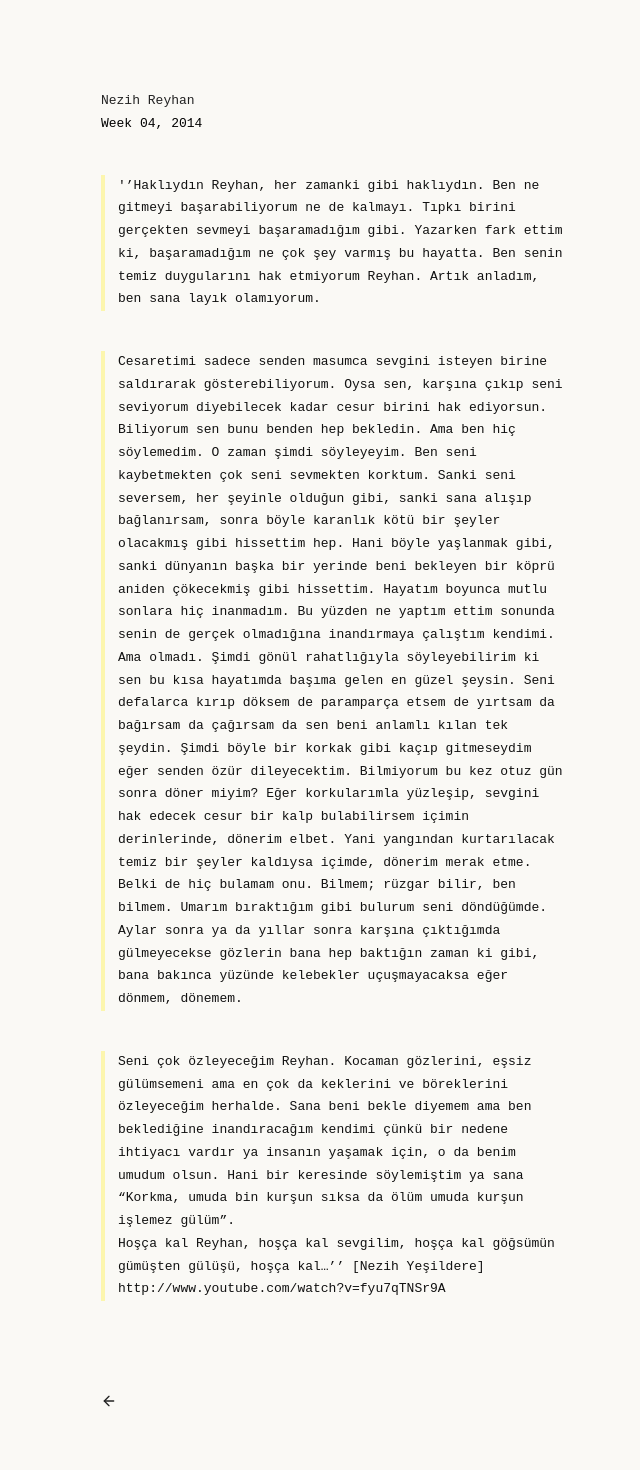
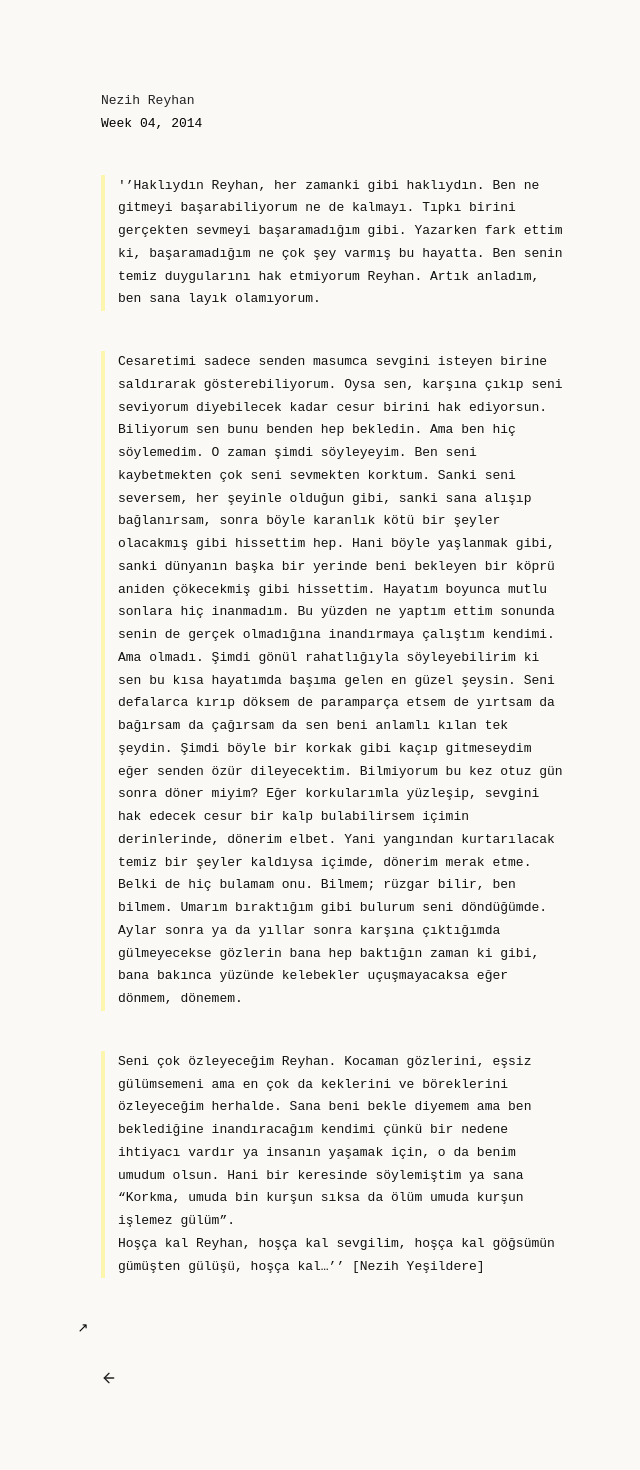
Before and after one commit to hayriartar/hayriartar.github.io, a Jekyll site: the page built from _posts/2014-01-27-nezih.md, in a window 1280 px wide. Shown: the whole page, without its empty margins (305-945 px from the left). Built offline with Jekyll 4.4.1, drawn with Linux system fonts in a browser that asks for light colours; after the commit the page ends 1447 px from its top, so only the background shows below that; some of the changed lines change nothing that is shown.

Commit message:
some changes

```diff
--- a/_posts/2014-01-27-nezih.md
+++ b/_posts/2014-01-27-nezih.md
@@ -28,4 +28,6 @@ Aylar sonra ya da yıllar sonra karşına çıktığımda gülmeyecekse gözleri
 >Seni çok özleyeceğim Reyhan. Kocaman gözlerini, eşsiz gülümsemeni ama en çok da keklerini ve böreklerini özleyeceğim herhalde.
 Sana beni bekle diyemem ama ben beklediğine inandıracağım kendimi çünkü bir nedene ihtiyacı vardır ya insanın yaşamak için, o da benim umudum olsun.
 Hani bir keresinde söylemiştim ya sana "Korkma, umuda bin kurşun sıksa da ölüm umuda kurşun işlemez gülüm".
-Hoşça kal Reyhan, hoşça kal sevgilim, hoşça kal göğsümün gümüşten gülüşü, hoşça kal...'' [Nezih Yeşildere]       http://www.youtube.com/watch?v=fyu7qTNSr9A
+Hoşça kal Reyhan, hoşça kal sevgilim, hoşça kal göğsümün gümüşten gülüşü, hoşça kal...'' [Nezih Yeşildere]
+
+<a href="https://www.youtube.com/watch?v=fyu7qTNSr9A"></a>
```
